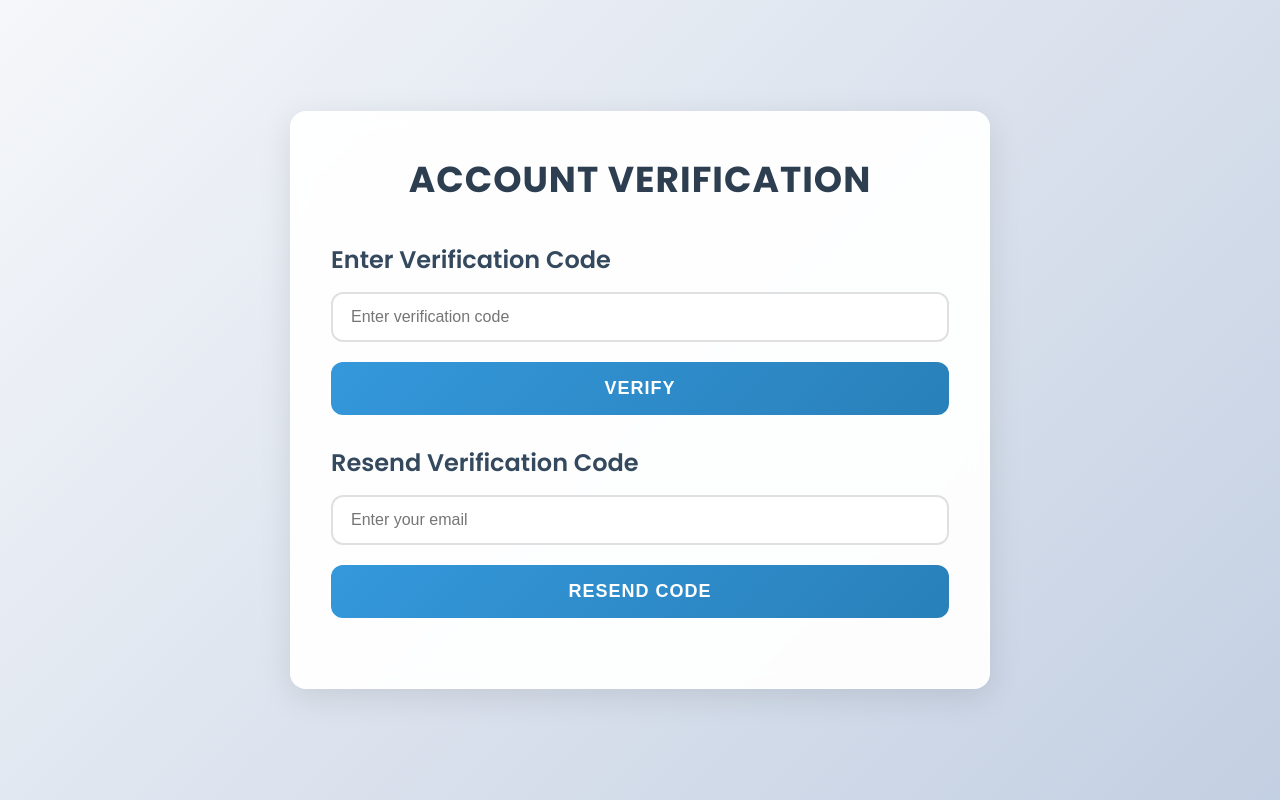
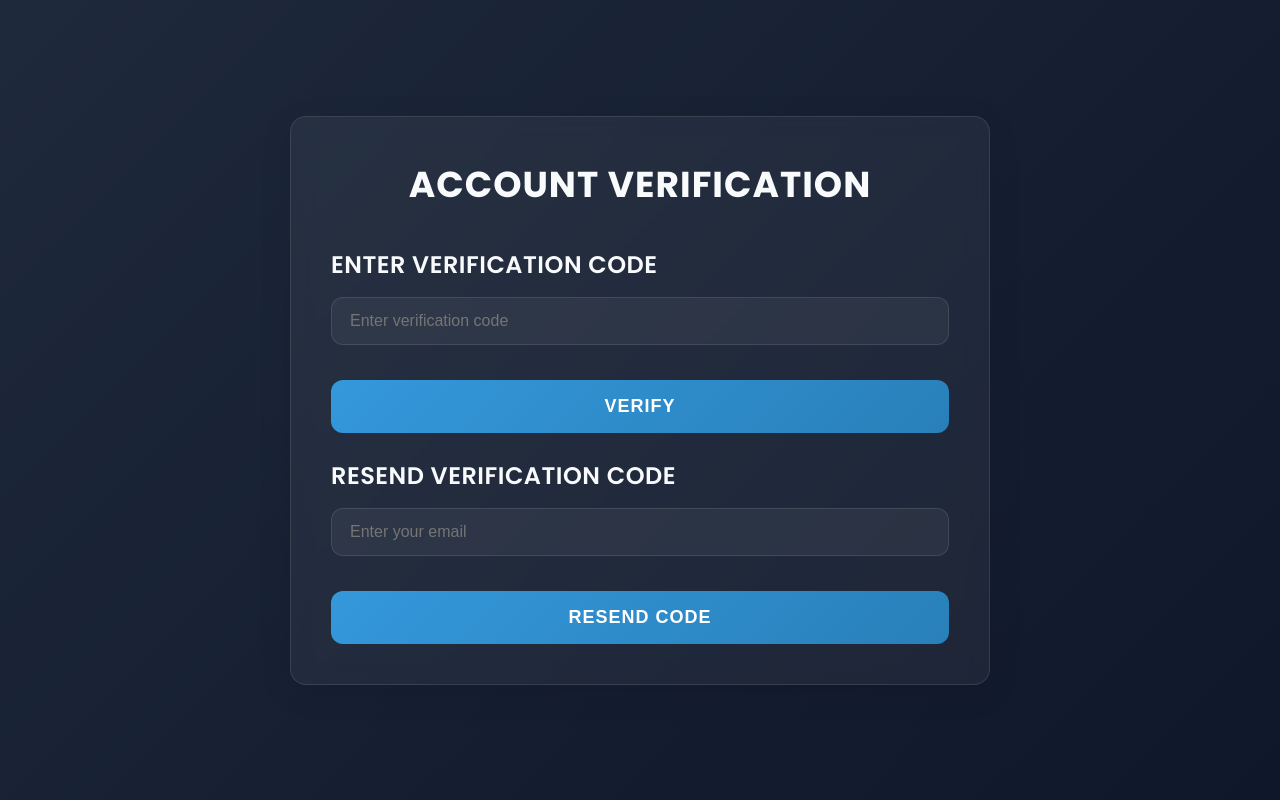
Before and after one commit to RalphAKing/RKing-Industries-Website, a Flask app: page /verify in a window 1280 px wide. Run offline with Flask 3, Linux system fonts and the light colour scheme.

Commit message:
made varify match styling

```diff
--- a/templates/verify.html
+++ b/templates/verify.html
@@ -14,12 +14,13 @@
 
         body {
             font-family: 'Poppins', sans-serif;
-            background: linear-gradient(135deg, #f5f7fa 0%, #c3cfe2 100%);
+            background: linear-gradient(135deg, #1e293b, #0f172a);
             min-height: 100vh;
             display: flex;
             align-items: center;
             justify-content: center;
             padding: 20px;
+            color: var(--text-color);
         }
 
         .verify-container {
@@ -27,16 +28,16 @@
             width: 100%;
             margin: 20px auto;
             padding: 40px;
-            background: rgba(255, 255, 255, 0.95);
+            background: rgba(255, 255, 255, 0.05);
+            backdrop-filter: blur(10px);
+            border: 1px solid rgba(255, 255, 255, 0.1);
             border-radius: 16px;
             box-shadow: 0 8px 32px rgba(0,0,0,0.1);
-            backdrop-filter: blur(10px);
-            border: 1px solid rgba(255, 255, 255, 0.2);
         }
 
         h1 {
             text-align: center;
-            color: #2c3e50;
+            color: #f8fafc;
             margin-bottom: 35px;
             font-size: 36px;
             font-weight: 700;
@@ -45,10 +46,56 @@
         }
 
         h2 {
-            color: #34495e;
+            color: #f8fafc;
             margin: 25px 0 15px;
             font-size: 24px;
             font-weight: 600;
+            text-transform: uppercase;
+            letter-spacing: 0.5px;
+        }
+
+        input {
+            width: 100%;
+            padding: 14px 18px;
+            border-radius: 12px;
+            font-size: 16px;
+            transition: all 0.3s ease;
+            background: rgba(255, 255, 255, 0.05);
+            border: 1px solid rgba(255, 255, 255, 0.1);
+            color: #f8fafc;
+            margin-bottom: 20px;
+        }
+
+        input:focus {
+            outline: none;
+            border-color: var(--primary-color);
+            box-shadow: 0 0 0 4px rgba(37, 99, 235, 0.1);
+            transform: translateY(-2px);
+        }
+
+        button {
+            width: 100%;
+            background: linear-gradient(135deg, #3498db 0%, #2980b9 100%);
+            color: white;
+            padding: 16px 32px;
+            border: none;
+            border-radius: 12px;
+            cursor: pointer;
+            font-size: 18px;
+            font-weight: 600;
+            transition: all 0.3s ease;
+            text-transform: uppercase;
+            letter-spacing: 1px;
+            margin-top: 15px;
+        }
+
+        button:hover {
+            transform: translateY(-3px);
+            box-shadow: 0 7px 20px rgba(52, 152, 219, 0.3);
+        }
+
+        button:active {
+            transform: translateY(-1px);
         }
 
         .error {
@@ -72,52 +119,6 @@
             border-left: 5px solid #2ecc71;
         }
 
-        form {
-            margin-bottom: 30px;
-        }
-
-        input {
-            width: 100%;
-            padding: 14px 18px;
-            border: 2px solid #e0e0e0;
-            border-radius: 12px;
-            font-size: 16px;
-            transition: all 0.3s ease;
-            background: rgba(255, 255, 255, 0.9);
-            margin-bottom: 20px;
-        }
-
-        input:focus {
-            outline: none;
-            border-color: #3498db;
-            box-shadow: 0 0 0 4px rgba(52, 152, 219, 0.1);
-            transform: translateY(-2px);
-        }
-
-        button {
-            width: 100%;
-            background: linear-gradient(135deg, #3498db 0%, #2980b9 100%);
-            color: white;
-            padding: 16px 32px;
-            border: none;
-            border-radius: 12px;
-            cursor: pointer;
-            font-size: 18px;
-            font-weight: 600;
-            transition: all 0.3s ease;
-            text-transform: uppercase;
-            letter-spacing: 1px;
-        }
-
-        button:hover {
-            transform: translateY(-3px);
-            box-shadow: 0 7px 20px rgba(52, 152, 219, 0.3);
-        }
-
-        button:active {
-            transform: translateY(-1px);
-        }
-
         @keyframes shake {
             0%, 100% { transform: translateX(0); }
             25% { transform: translateX(-10px); }
@@ -135,6 +136,7 @@
             }
         }
     </style>
+
     <link href="https://fonts.googleapis.com/css2?family=Poppins:wght@400;500;600;700&display=swap" rel="stylesheet">
 </head>
 <body>
```
